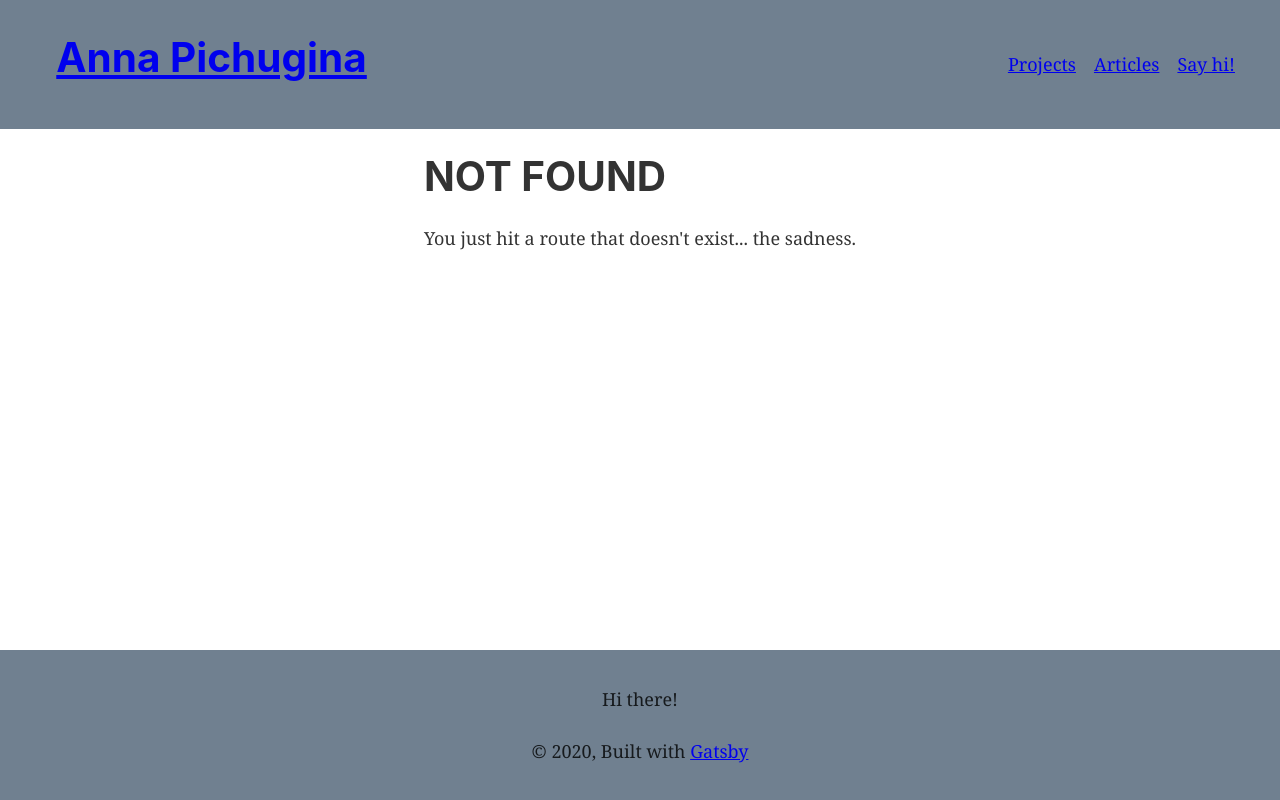
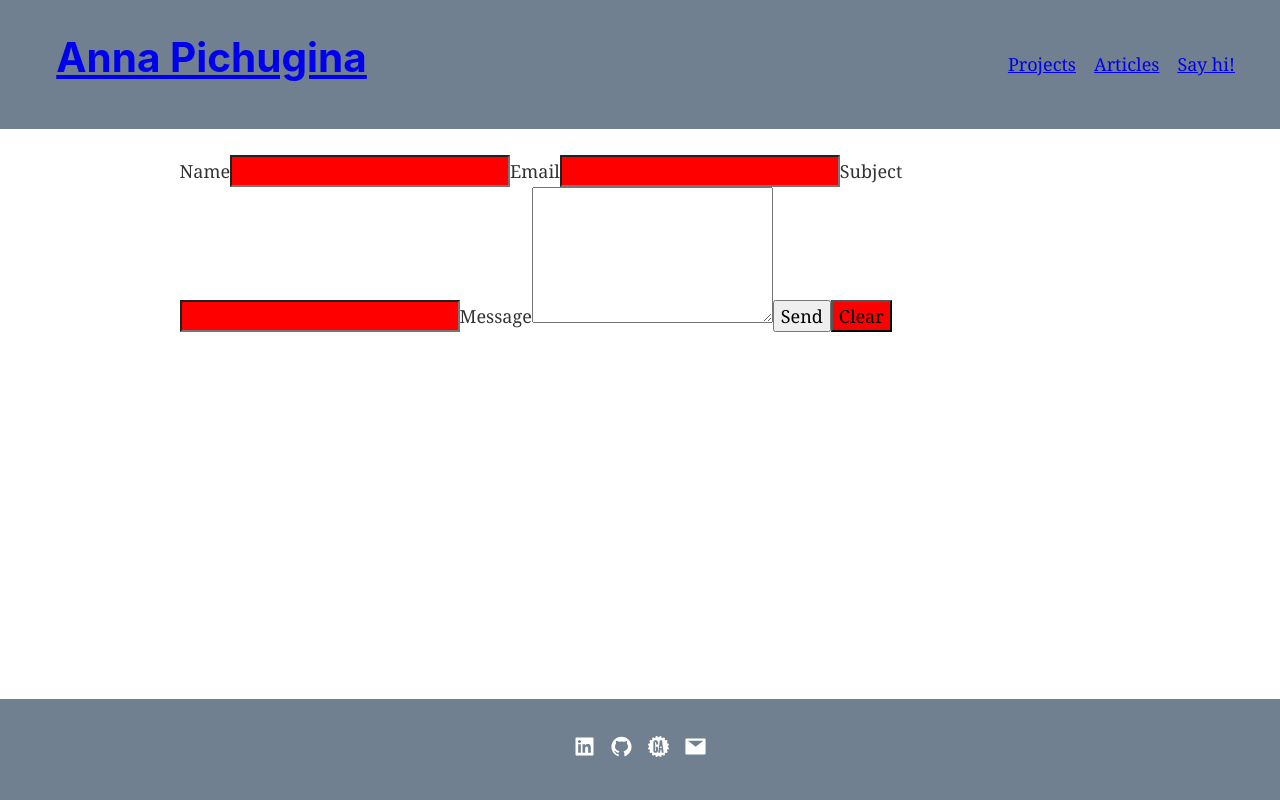
Before and after one commit to anya-pich/portfolio, a Gatsby site: page /contact in a window 1280 px wide. Before the commit this address had no page. Built offline with nearby package versions, Linux system fonts and the light colour scheme; Gatsby itself is replaced by a stand-in of ours.

Commit message:
contact form works

```diff
--- a/package.json
+++ b/package.json
@@ -16,7 +16,8 @@
     "prop-types": "^15.7.2",
     "react": "^16.12.0",
     "react-dom": "^16.12.0",
-    "react-helmet": "^6.0.0"
+    "react-helmet": "^6.0.0",
+    "react-icons": "^3.10.0"
   },
   "devDependencies": {
     "prettier": "2.0.5"
--- a/src/components/footer.js
+++ b/src/components/footer.js
@@ -1,17 +1,42 @@
-import React from 'react'
+import React from "react"
+import { AiFillGithub, AiFillMail, AiFillLinkedin } from "react-icons/ai"
+import {Link} from 'gatsby'
+import GAicon from '../images/GAwhite.png'
 
 const Footer = () => {
+
+	const iconStyles = {
+		margin: `0 0.3em`,
+		fontSize: `23px`,
+		color: `white`,
+	}
+
   return (
-		<footer style={{
+    <footer
+      style={{
         textAlign: `center`,
         background: `slateGray`,
         padding: `2em 0`,
         marginTop: `30px`,
-		}}>
-			<p>Hi there!</p>
-			© {new Date().getFullYear()}, Built with
+      }}
+    >
+			<nav>
+				<a style={iconStyles} href="https://www.linkedin.com/in/anna-pich/" target="_blank" rel="noreferrer">
+					<AiFillLinkedin />
+				</a>
+				<a style={iconStyles} href="https://github.com/anya-pich" target="_blank" rel="noreferrer">
+					<AiFillGithub />
+				</a>
+				<a style={iconStyles} href="https://profiles.generalassemb.ly/anna-pich" target="_blank" rel="noreferrer">
+					<img style={{marginBottom: 0}} src={GAicon} alt="general assembly" />
+				</a>
+				<Link to="/contact" style={iconStyles}>
+					<AiFillMail />
+				</Link>
+			</nav>
+      {/* © {new Date().getFullYear()}, Built with
       {` `}
-			<a href="https://www.gatsbyjs.org">Gatsby</a>
+      <a href="https://www.gatsbyjs.org">Gatsby</a> */}
     </footer>
   )
 }
--- /dev/null
+++ b/src/pages/contact.css
@@ -0,0 +1,3 @@
+input {
+	background-color: red;
+}
--- /dev/null
+++ b/src/pages/contact.js
@@ -0,0 +1,34 @@
+import React from "react"
+
+import Layout from "../components/layout"
+import SEO from "../components/seo"
+import "./contact.css"
+
+const ContactPage = () => (
+  <Layout>
+    <SEO title="Contact" />
+		<form method="post" action="https://formspree.io/anna.pich@outlook.com">
+			<label>
+				Name
+				<input type="text" name="name" id="name" />
+			</label>
+			<label>
+				Email
+				<input type="email" name="_replyto" id="email" />
+			</label>
+			<label>
+				Subject
+				<input type="text" name="subject" id="subject" />
+			</label>
+			<label>
+				Message
+				<textarea name="message" id="message" rows="5" />
+			</label>
+			<input type="text" name="_gotcha" style={{display: `none`}} />
+			<button type="submit">Send</button>
+			<input type="reset" value="Clear" />
+		</form>
+  </Layout>
+)
+
+export default ContactPage
```
Also changed, not shown: src/pages/about.js (+11 -4 lines), src/images/GAicon.png (added), src/images/GAwhite.png (added), 1 other file. Lines whose indentation alone changed are shown as unchanged.
